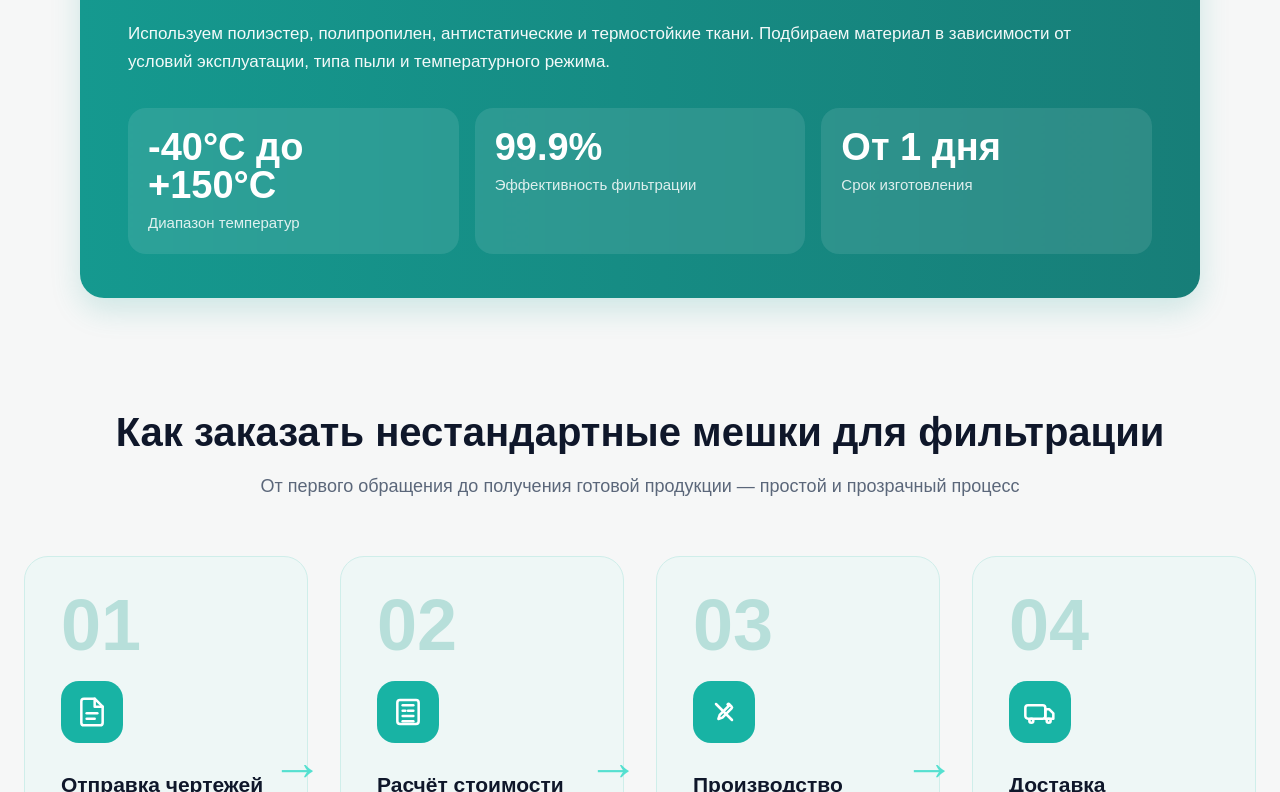
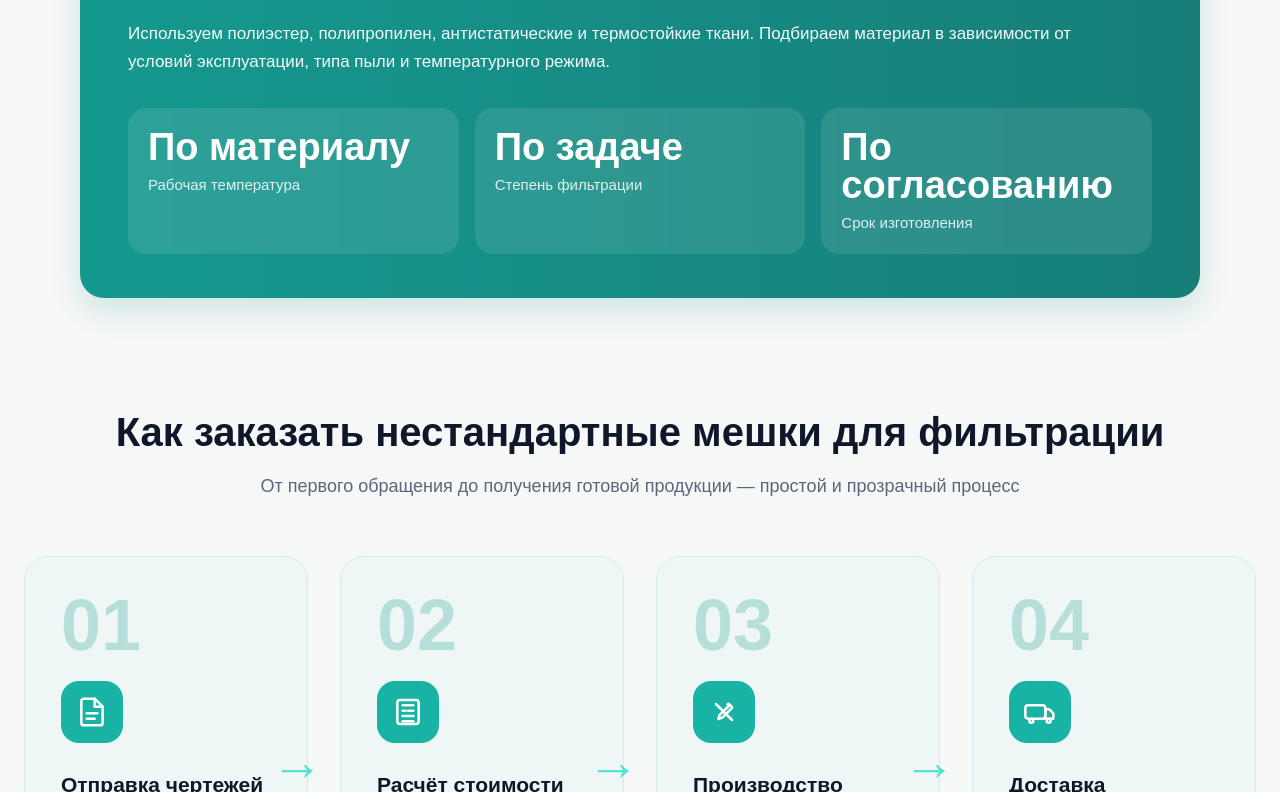
Before and after one commit to karipupkina-ux/filterflow-next, a Next.js app: page /nestandartnye-meshki-dlya-filtracii in a window 1280 px wide. Shown: the part 4028-4820 px from the top of the page. Built offline with nearby package versions, Linux system fonts and the light colour scheme.

Commit message:
Trust: remove universal claims from custom filter bags

```diff
--- a/app/nestandartnye-meshki-dlya-filtracii/page.tsx
+++ b/app/nestandartnye-meshki-dlya-filtracii/page.tsx
@@ -642,25 +642,25 @@ export default function Page() {
               <div className="grid gap-4 md:grid-cols-3">
                 <div className="rounded-[18px] bg-white/10 px-5 py-5 backdrop-blur-[1px]">
                   <div className="mb-2 text-[34px] font-semibold leading-none text-white sm:text-[38px]">
-                    -40°C до +150°C
+                    По материалу
                   </div>
                   <p className="text-[15px] leading-[1.45] text-white/85">
-                    Диапазон температур
+                    Рабочая температура
                   </p>
                 </div>
 
                 <div className="rounded-[18px] bg-white/10 px-5 py-5 backdrop-blur-[1px]">
                   <div className="mb-2 text-[34px] font-semibold leading-none text-white sm:text-[38px]">
-                    99.9%
+                    По задаче
                   </div>
                   <p className="text-[15px] leading-[1.45] text-white/85">
-                    Эффективность фильтрации
+                    Степень фильтрации
                   </p>
                 </div>
 
                 <div className="rounded-[18px] bg-white/10 px-5 py-5 backdrop-blur-[1px]">
                   <div className="mb-2 text-[34px] font-semibold leading-none text-white sm:text-[38px]">
-                    От 1 дня
+                    По согласованию
                   </div>
                   <p className="text-[15px] leading-[1.45] text-white/85">
                     Срок изготовления
@@ -1261,7 +1261,7 @@ export default function Page() {
 
             <p className="mx-auto mb-10 max-w-[860px] text-[16px] leading-[1.7] text-white/95 sm:text-[17px]">
               Свяжитесь с нами для консультации. Наши специалисты помогут
-              подобрать оптимальное решение для вашего оборудования и рассчитают
+              подобрать подходящее решение для вашего оборудования и рассчитают
               стоимость изготовления.
             </p>
 
```
